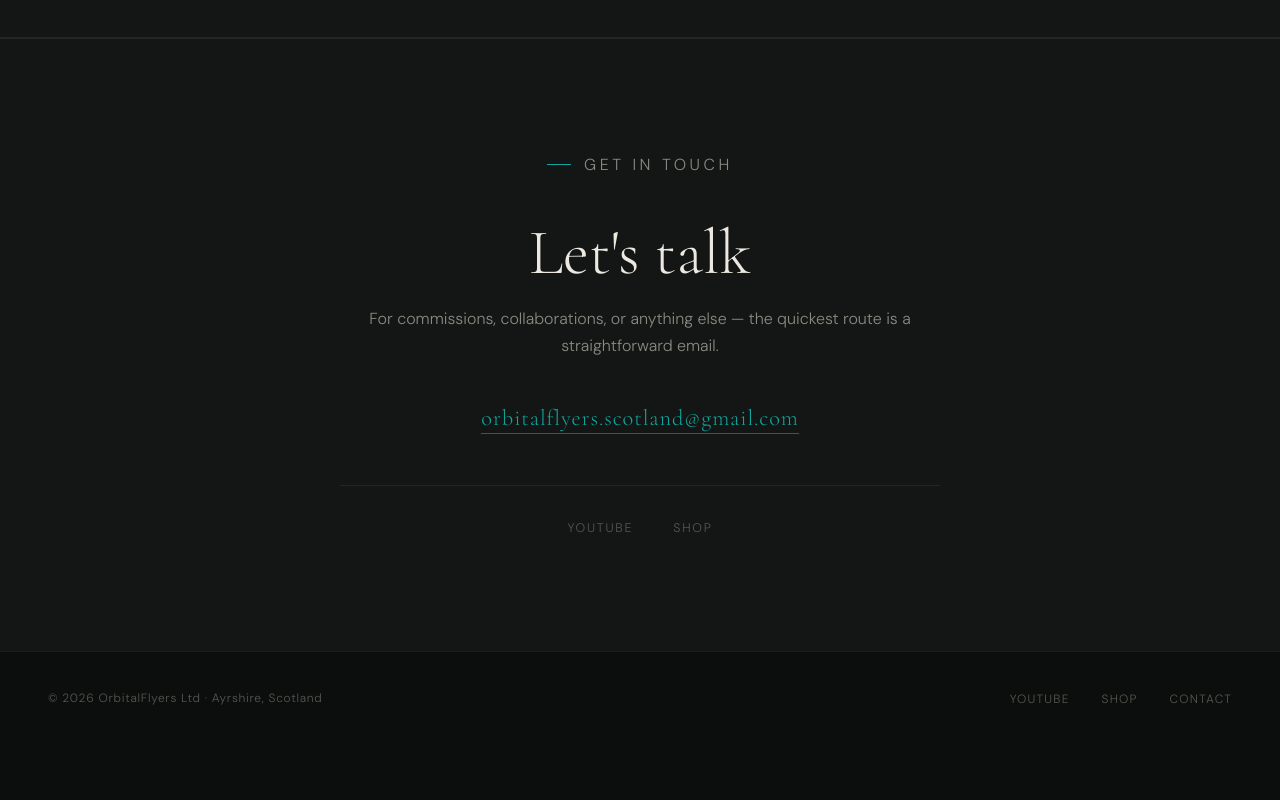
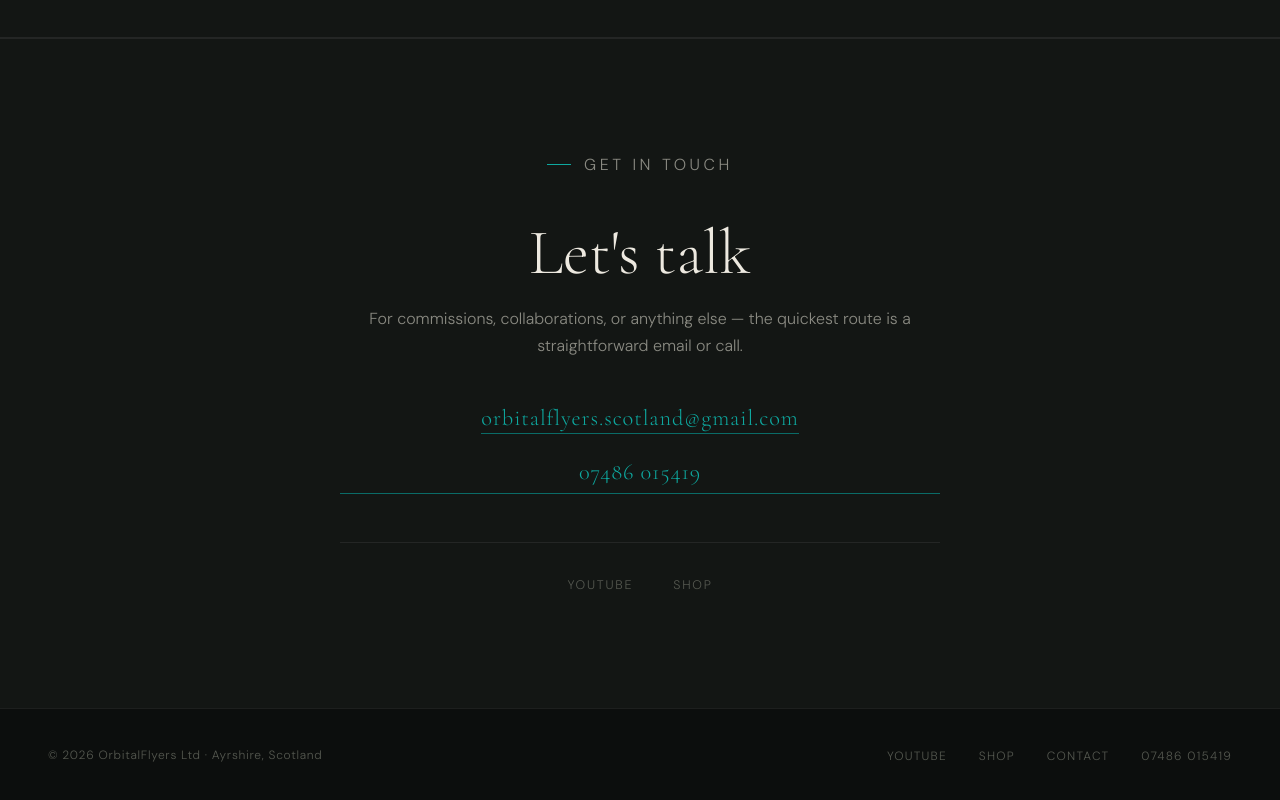
Before and after one commit to jk232323/orbitalflyers-site, a plain HTML site: page index.html in a window 1280 px wide. Shown: the part 5104-5904 px from the top of the page. Before the commit the page ends 5847 px from the top, so only its background shows below. Drawn offline with nearby package versions, Linux system fonts and the light colour scheme.

Commit message:
Update index.html

```diff
--- a/index.html
+++ b/index.html
@@ -972,8 +972,9 @@
   <div class="contact-inner">
     <p class="section-label" style="justify-content: center;">Get In Touch</p>
     <h2>Let's talk</h2>
-    <p>For commissions, collaborations, or anything else — the quickest route is a straightforward email.</p>
+    <p>For commissions, collaborations, or anything else — the quickest route is a straightforward email or call.</p>
     <a href="mailto:orbitalflyers.scotland@gmail.com" class="contact-email">orbitalflyers.scotland@gmail.com</a>
+    <a href="tel:+447486015419" class="contact-email" style="display: block; margin-top: 1rem;">07486 015419</a>
     <div style="margin-top: 3rem; padding-top: 2rem; border-top: 1px solid var(--border); display: flex; justify-content: center; gap: 2.5rem;">
       <a href="https://www.youtube.com/@orbitalflyers" target="_blank" style="font-size: 0.78rem; letter-spacing: 0.14em; text-transform: uppercase; color: var(--text-dim); text-decoration: none; transition: color 0.2s;" onmouseover="this.style.color='var(--teal)'" onmouseout="this.style.color='var(--text-dim)'">YouTube</a>
       <a href="https://shop.orbitalflyers.co.uk/en-gbp" target="_blank" style="font-size: 0.78rem; letter-spacing: 0.14em; text-transform: uppercase; color: var(--text-dim); text-decoration: none; transition: color 0.2s;" onmouseover="this.style.color='var(--teal)'" onmouseout="this.style.color='var(--text-dim)'">Shop</a>
@@ -988,6 +989,7 @@
     <li><a href="https://www.youtube.com/@orbitalflyers" target="_blank">YouTube</a></li>
     <li><a href="https://shop.orbitalflyers.co.uk/en-gbp" target="_blank">Shop</a></li>
     <li><a href="mailto:orbitalflyers.scotland@gmail.com">Contact</a></li>
+    <li><a href="tel:+447486015419">07486 015419</a></li>
   </ul>
 </footer>
 
```
